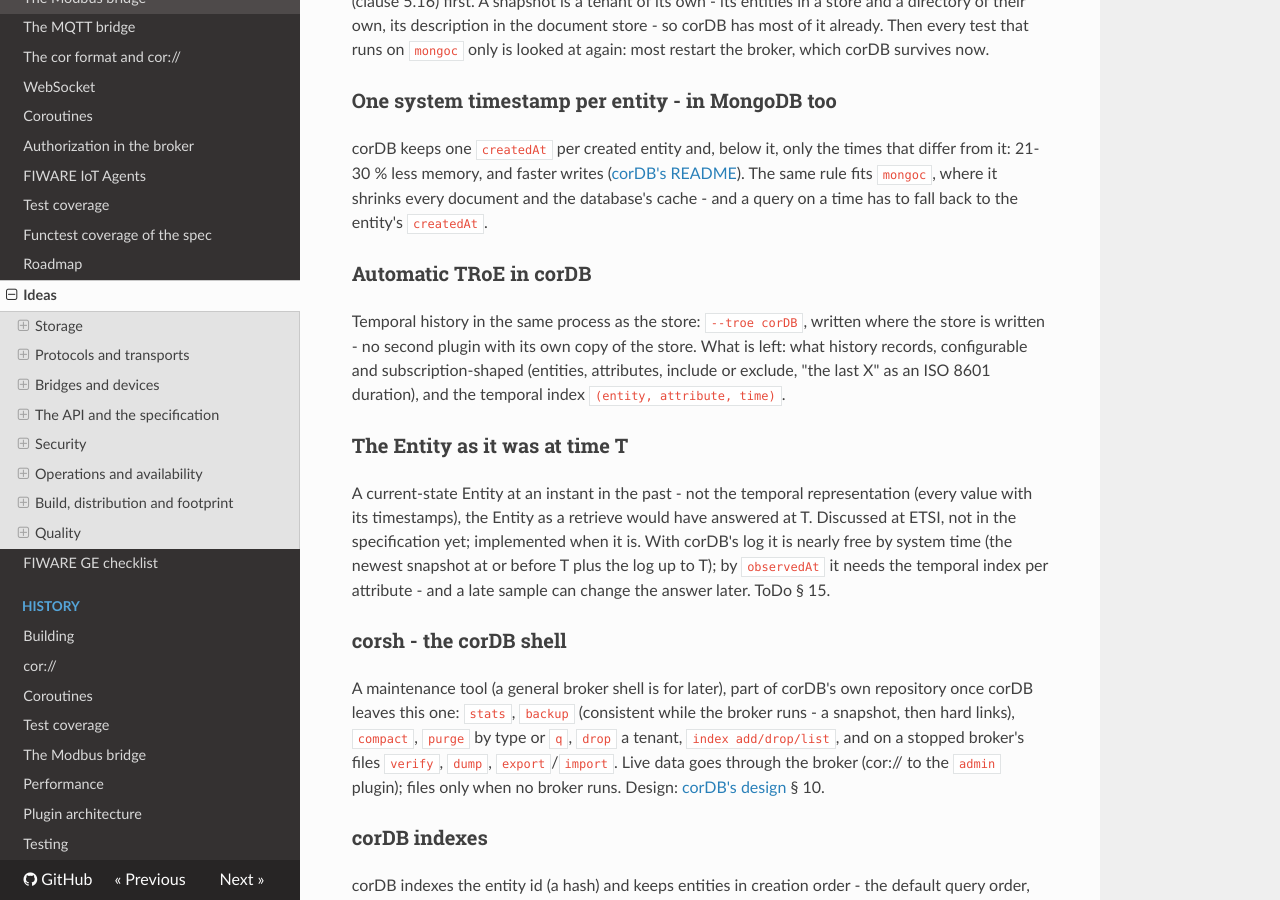
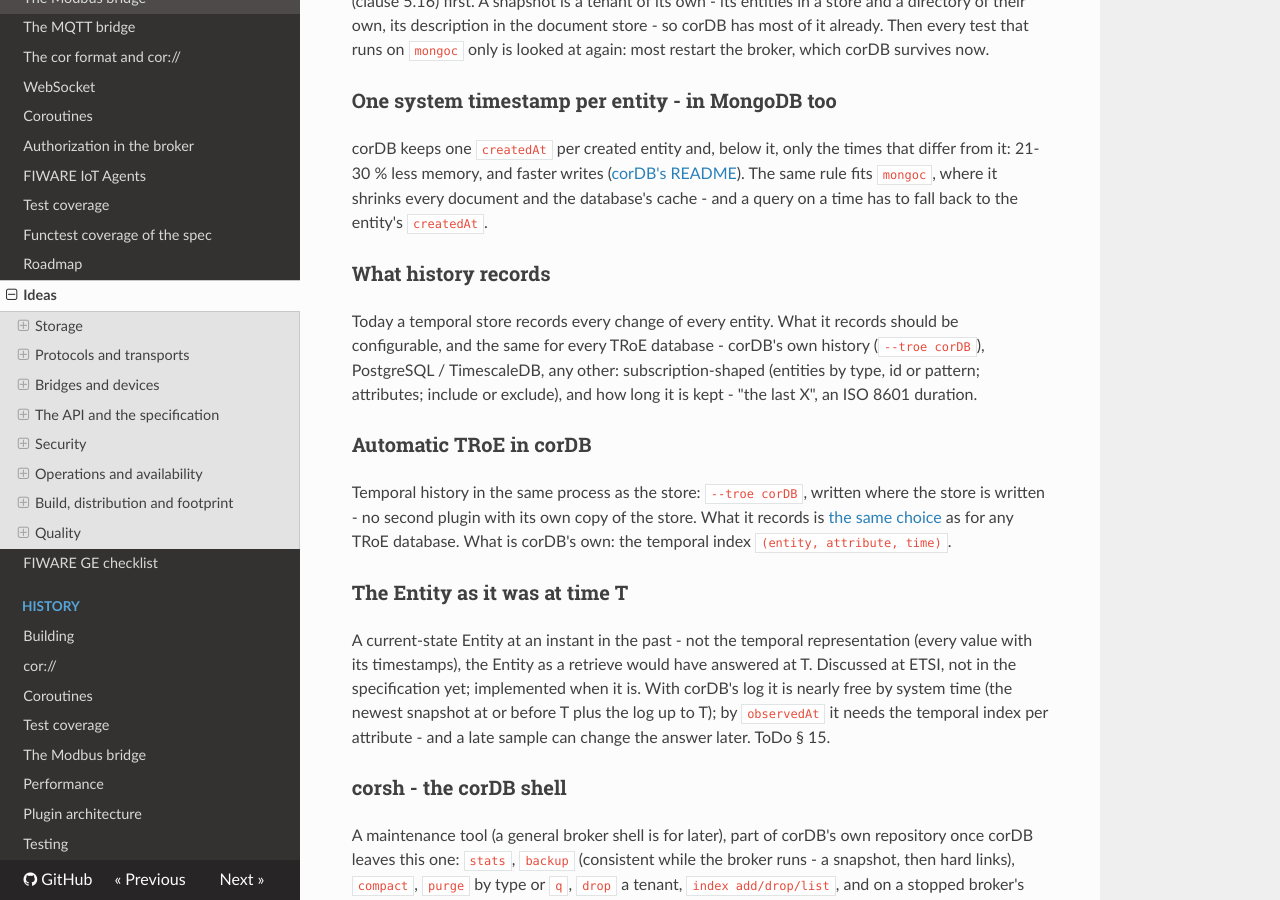
Before and after one commit to SEAMWARE/coraine, an MkDocs documentation site: the page built from doc/ideas.md, in a window 1280 px wide and 900 px high, scrolled down 594 px. Built offline with MkDocs 1.6.1, drawn with Linux system fonts in a browser that asks for light colours; nearby versions of some CDN libraries; comment, search, counter and statistics services are not loaded.

Commit message:
roadmap/ideas: what history records is for any TRoE database (KZ), not corDB's - its own entry; corDB keeps the temporal index; the cor-haaux link to the ideas entry that exists
Co-Authored-By: Claude Opus 5.5 <noreply@anthropic.com>

```diff
--- a/doc/ideas.md
+++ b/doc/ideas.md
@@ -30,12 +30,18 @@ less memory, and faster writes ([corDB's README](https://github.com/SEAMWARE/cor
 fits `mongoc`, where it shrinks every document and the database's cache - and a query on a time has to
 fall back to the entity's `createdAt`.
 
+### What history records
+
+Today a temporal store records every change of every entity. What it records should be configurable, and
+the same for every TRoE database - corDB's own history (`--troe corDB`), PostgreSQL / TimescaleDB, any
+other: subscription-shaped (entities by type, id or pattern; attributes; include or exclude), and how long
+it is kept - "the last X", an ISO 8601 duration.
+
 ### Automatic TRoE in corDB
 
 Temporal history in the same process as the store: `--troe corDB`, written where the store is written -
-no second plugin with its own copy of the store. What is left: what history records, configurable and
-subscription-shaped (entities, attributes, include or exclude, "the last X" as an ISO 8601 duration),
-and the temporal index `(entity, attribute, time)`.
+no second plugin with its own copy of the store. What it records is [the same choice](#what-history-records)
+as for any TRoE database. What is corDB's own: the temporal index `(entity, attribute, time)`.
 
 ### The Entity as it was at time T
 
```
Also changed, not shown: doc/roadmap.md (+3 -2 lines).
